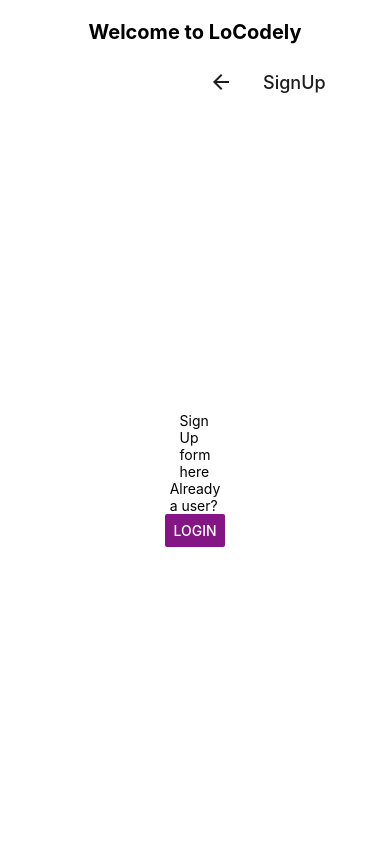
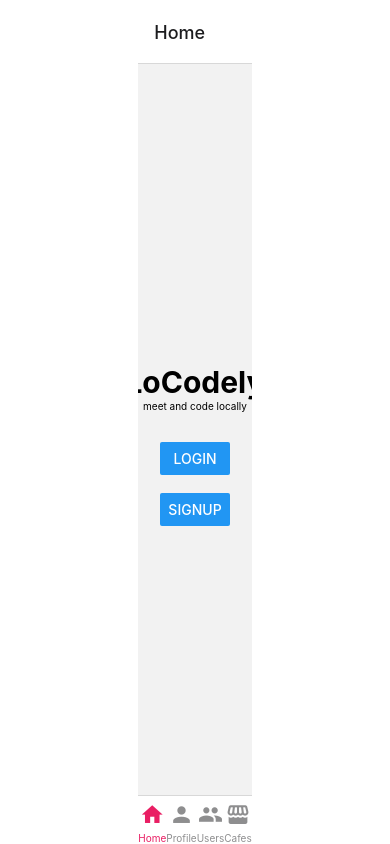
Before and after one commit to jng34/loCodeLy, a React Native app in the folder client/: screen /SignUp in a window 390 px wide. Built offline with nearby package versions, Linux system fonts and the light colour scheme.

Commit message:
created bottom tab nav & refactored code in comps

```diff
--- a/client/App.js
+++ b/client/App.js
@@ -1,30 +1,18 @@
 import { ApolloClient, InMemoryCache, ApolloProvider, gql } from "@apollo/client";
 import { StyleSheet, View } from 'react-native';
-import Navigator from "./components/Navigator";
-import Header from './components/Header';
-import Users from './components/Users';
-import Cafes from './components/Cafes';
-import Home from './components/Home';
-import Login from './components/Login';
-import SignUp from './components/SignUp';
+import Navigation from "./components/TabNavigation";
 
-import { NavigationContainer } from "@react-navigation/native";
-import { createNativeStackNavigator } from "@react-navigation/native-stack";
 
 const client = new ApolloClient({
   uri: "http://localhost:3000/graphql",
   cache: new InMemoryCache(),
 });
 
-const Stack = createNativeStackNavigator();
-
-
 export default function App() {
   return (
     <ApolloProvider client={client}>
       <View style={styles.container}>
-        <Header />
-        <Navigator />
+        <Navigation />
       </View>
     </ApolloProvider>
   );
@@ -37,7 +25,4 @@ const styles = StyleSheet.create({
     alignItems: 'center',
     justifyContent: 'center',
   },
-  navigator: {
-    flex: 2
-  },
 });
--- a/client/components/Header.js
+++ b/client/components/Header.js
@@ -11,11 +11,12 @@ export default function Header() {
 const styles = StyleSheet.create({
   header: {
     height: 50,
-    paddingTop: 20,
+    paddingTop: 30,
+    paddingBottom: 30,
   },
   title: {
     textAlign: "center",
-    fontSize: 20,
+    fontSize: 30,
     fontWeight: 'bold'
   }
 });
--- a/client/components/Home.js
+++ b/client/components/Home.js
@@ -1,9 +1,12 @@
-import { StyleSheet, Button, View } from 'react-native';
+import { StyleSheet, Text, Button, View } from 'react-native';
 
 
-export default function Home({ navigation }) {
+export default function Home() {
   return (
     <View style={styles.container}>
+      <Text style={styles.header}>LoCodely</Text>
+      <Text style={styles.desc}>meet and code locally</Text>
+      <View>
         <Button
           title="Login"
           onPress={() => navigation.navigate('Login')}
@@ -13,16 +16,7 @@ export default function Home({ navigation }) {
           title="SignUp"
           onPress={() => navigation.navigate('SignUp')}
         />
-      <br/>
-      <Button
-        title="Users"
-        onPress={() => navigation.navigate('Users')}
-        />
-      <br/>
-      <Button
-        title="Cafes"
-        onPress={() => navigation.navigate('Cafes')}
-        />
+      </View>
     </View>
   )
 }
@@ -33,4 +27,14 @@ const styles = StyleSheet.create({
     alignItems: "center",
     justifyContent: "center",
   },
+  header: {
+    paddingTop: 30,
+    textAlign: "center",
+    fontSize: 30,
+    fontWeight: "bold",
+  },
+  desc: {
+    fontSize: 10,
+    paddingBottom: 30
+  }
 });
--- a/client/components/Navigator.js
+++ /dev/null
@@ -1,24 +0,0 @@
-import { NavigationContainer } from '@react-navigation/native';
-import { createNativeStackNavigator } from '@react-navigation/native-stack';
-import Home from './Home';
-import Cafes from './Cafes';
-import Users from './Users';
-import Login from './Login';
-import SignUp from './SignUp';
-
-
-const Stack = createNativeStackNavigator();
-
-export default function Navigator() {
-  return (
-    <NavigationContainer>
-      <Stack.Navigator initialRouteName="Home">
-        <Stack.Screen name="Home" component={Home} />
-        <Stack.Screen name="Cafes" component={Cafes} />
-        <Stack.Screen name="Login" component={Login} />
-        <Stack.Screen name="SignUp" component={SignUp} />
-        <Stack.Screen name="Users" component={Users} />
-      </Stack.Navigator>
-    </NavigationContainer>
-  );
-}
--- /dev/null
+++ b/client/components/TabNavigation.js
@@ -0,0 +1,63 @@
+import { createBottomTabNavigator } from "@react-navigation/bottom-tabs";
+import { NavigationContainer } from "@react-navigation/native";
+import { MaterialCommunityIcons, MaterialIcons } from "@expo/vector-icons";
+import Home from "./Home";
+import UserProfile from "./UserProfile";
+import Users from "./Users";
+import Cafes from "./Cafes";
+
+const Tab = createBottomTabNavigator();
+
+export default function Navigation() {
+  return (
+    <NavigationContainer>
+      <Tab.Navigator
+        initialRouteName="Home"
+        screenOptions={{
+          tabBarActiveTintColor: "#e91e63",
+        }}
+      >
+        <Tab.Screen
+          name="Home"
+          component={Home}
+          options={{
+            tabBarLabel: "Home",
+            tabBarIcon: ({ color, size }) => (
+              <MaterialCommunityIcons name="home" color={color} size={size} />
+            ),
+          }}
+        />
+        <Tab.Screen
+          name="Profile"
+          component={UserProfile}
+          options={{
+            tabBarLabel: "Profile",
+            tabBarIcon: ({ color, size }) => (
+              <MaterialCommunityIcons name="account" color={color} size={size} />
+            ),
+          }}
+        />
+        <Tab.Screen
+          name="Users"
+          component={Users}
+          options={{
+            tabBarLabel: "Users",
+            tabBarIcon: ({ color, size }) => (
+              <MaterialIcons name="people" color={color} size={size} />
+            ),
+          }}
+        />
+        <Tab.Screen
+          name="Cafes"
+          component={Cafes}
+          options={{
+            tabBarLabel: "Cafes",
+            tabBarIcon: ({ color, size }) => (
+              <MaterialCommunityIcons name="storefront" color={color} size={size} />
+            ),
+          }}
+        />
+      </Tab.Navigator>
+    </NavigationContainer>
+  );
+}
--- a/client/components/UserProfile.js
+++ b/client/components/UserProfile.js
@@ -0,0 +1,9 @@
+import { Text, View } from 'react-native';
+
+export default function UserProfile() {
+  return (
+    <View>
+      <Text>User Profile here!</Text>
+    </View>
+  )
+}
--- a/client/package.json
+++ b/client/package.json
@@ -10,7 +10,9 @@
   },
   "dependencies": {
     "@apollo/client": "^3.7.14",
+    "@expo/vector-icons": "^13.0.0",
     "@expo/webpack-config": "^18.0.1",
+    "@react-navigation/bottom-tabs": "^6.5.7",
     "@react-navigation/native": "^6.1.6",
     "@react-navigation/native-stack": "^6.9.12",
     "expo": "~48.0.15",
```
Also changed, not shown: 1 other file (tests, documents, lock files or other folders). Lines whose indentation alone changed are shown as unchanged.
